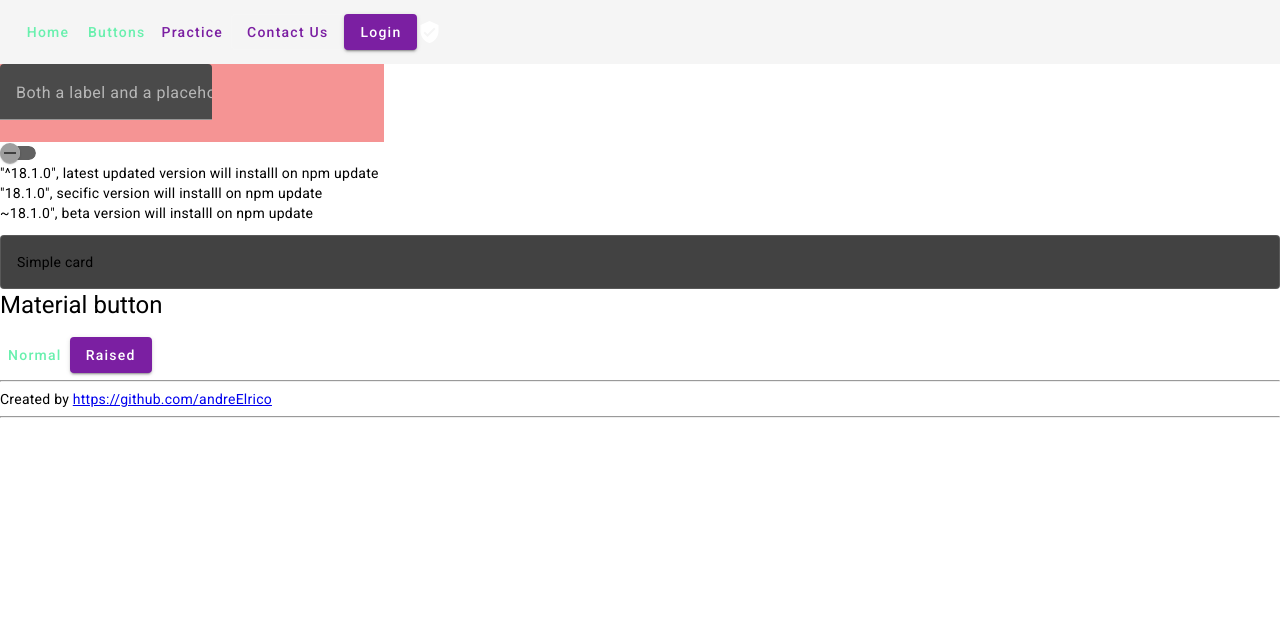
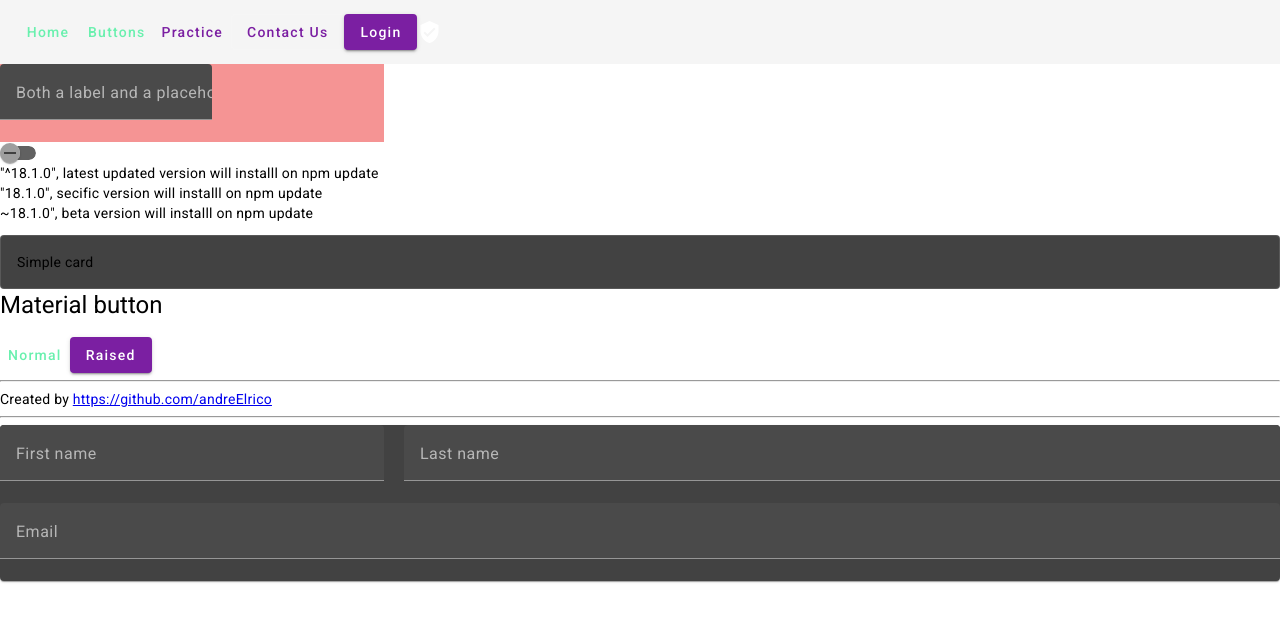
Before and after one commit to pratyushbat/resumemaker, an Angular app: page /practice in a window 1280 px wide. Shown: the top 622 px of the page. Built offline with nearby package versions, Linux system fonts and the light colour scheme.

Commit message:
flex layout added

```diff
--- a/package.json
+++ b/package.json
@@ -15,6 +15,7 @@
     "@angular/common": "^16.1.0",
     "@angular/compiler": "^16.1.0",
     "@angular/core": "^16.1.0",
+    "@angular/flex-layout": "^15.0.0-beta.42",
     "@angular/forms": "^16.1.0",
     "@angular/material": "^16.2.14",
     "@angular/platform-browser": "^16.1.0",
--- a/src/app/app.module.ts
+++ b/src/app/app.module.ts
@@ -7,6 +7,7 @@ import { BrowserAnimationsModule } from '@angular/platform-browser/animations';
 import { MaterialModule } from './material.module';
 import { MatGenericSelfMadeComponent } from './buttons.component';
 import { PracticeComponent } from './practice.component';
+import { FlexLayoutModule } from '@angular/flex-layout';
 
 @NgModule({
   declarations: [
@@ -18,7 +19,8 @@ import { PracticeComponent } from './practice.component';
     BrowserModule,
     AppRoutingModule,
     BrowserAnimationsModule,
-    MaterialModule
+    MaterialModule,
+        FlexLayoutModule
   ],
   providers: [],
   bootstrap: [AppComponent]
--- a/src/app/practice.component.ts
+++ b/src/app/practice.component.ts
@@ -36,6 +36,23 @@ import { Component } from '@angular/core';
 Created by <a href="javascript:void(0)">https://github.com/andreElrico</a>
 <hr>
 
+<mat-card  fxLayout="column" fxLayoutAlign="center stretch">
+<div fxLayout="row"  fxLayoutGap="20px">
+  <mat-form-field fxFlex="30%">
+    <mat-label> First name</mat-label>
+    <input matInput placeholder="FirstName">
+  </mat-form-field>
+  <mat-form-field fxFlex="70%">
+    <mat-label> Last name</mat-label>
+    <input matInput placeholder="LastName">
+  </mat-form-field>
+ </div>
+   <mat-form-field>
+    <mat-label> Email</mat-label>
+    <input matInput placeholder="Email">
+  </mat-form-field>
+</mat-card>
+
 <!-- Copyright 2019 Google Inc. All Rights Reserved.
     Use of this source code is governed by an MIT-style license that
     can be found in the LICENSE file at http://angular.io/license -->
```
Also changed, not shown: 1 other file (tests, documents, lock files or other folders).
